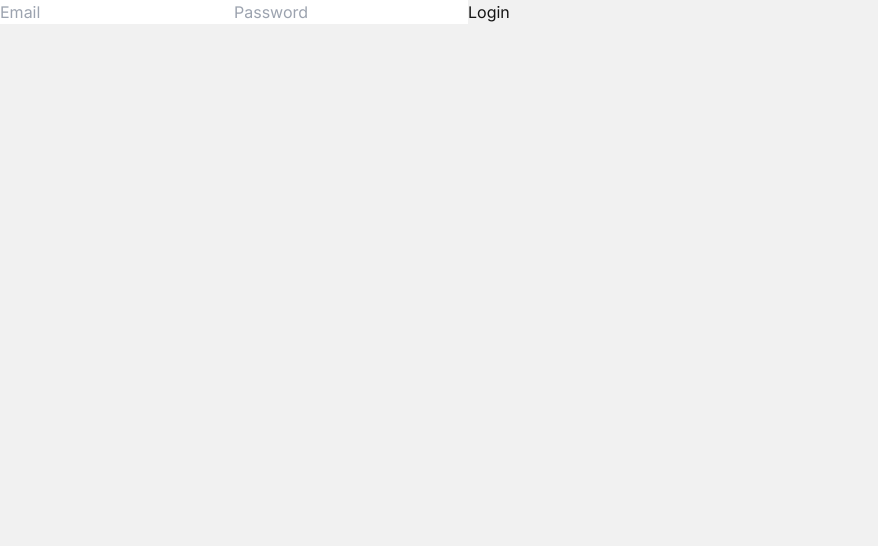
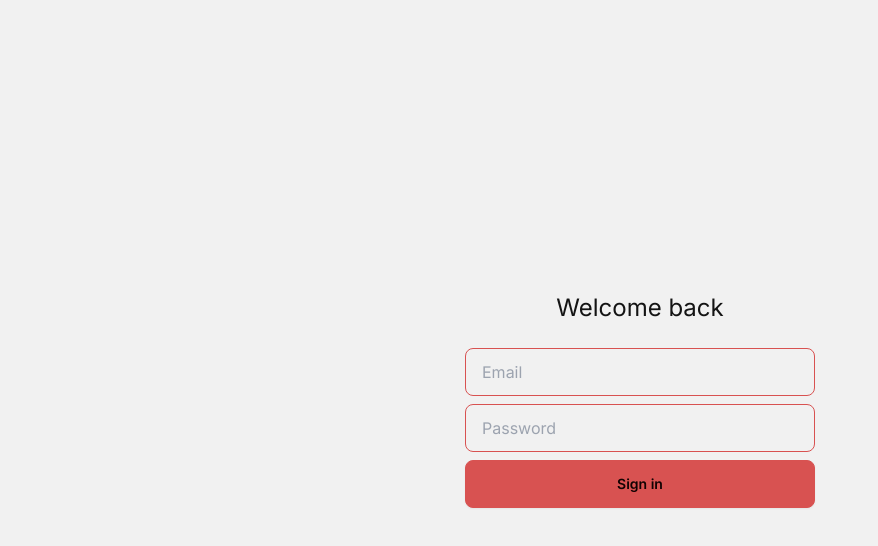
Before and after one commit to lidyadk/landlord-devdynamos, a Next.js app: page /login in a window 1280 px wide. Shown: the top 546 px of the page, without its empty margins (0-878 px from the left). Built offline with nearby package versions, Linux system fonts and the light colour scheme.

Commit message:
style: create minimal UI login

```diff
--- a/package.json
+++ b/package.json
@@ -17,7 +17,8 @@
     "next": "14.2.3",
     "prisma": "^5.13.0",
     "react": "^18",
-    "react-dom": "^18"
+    "react-dom": "^18",
+    "react-toastify": "^10.0.5"
   },
   "devDependencies": {
     "daisyui": "^4.11.1",
--- /dev/null
+++ b/src/app/(auth)/layout.js
@@ -0,0 +1,7 @@
+export default function Layout({ children }) {
+  return (
+    <main className="h-screen flex justify-center items-center">
+      <div className="w-[350px]">{children}</div>
+    </main>
+  );
+}
--- a/src/app/(protected)/layout.js
+++ b/src/app/(protected)/layout.js
@@ -27,7 +27,4 @@ export default async function Layout({ children }) {
   } catch {
     error;
   }
-  {
-    redirect("/");
-  }
 }
--- a/src/app/api/auth/login/route.js
+++ b/src/app/api/auth/login/route.js
@@ -12,13 +12,13 @@ export async function POST(req) {
   });
 
   if (!user) {
-    return Response.json({ message: "Account not found!" });
+    return Response.json({ message: "Account not found!" }, { status: 401 });
   }
 
   const isPasswordMatch = await bcrypt.compare(password, user.password);
 
   if (!isPasswordMatch) {
-    return Response.json({ message: "Password invalid!" });
+    return Response.json({ message: "Password invalid!" }, { status: 401 });
   }
 
   const payload = {
--- a/src/components/auth/login.jsx
+++ b/src/components/auth/login.jsx
@@ -1,9 +1,11 @@
 "use client";
 
 import { useRouter } from "next/navigation";
+import { useState } from "react";
 
 export const Login = () => {
   const router = useRouter();
+  const [message, setMessage] = useState("");
 
   async function handleLogin(formData) {
     const email = formData.get("email");
@@ -15,22 +17,52 @@ export const Login = () => {
     });
 
     const data = await res.json();
+    setMessage(data.message);
 
-    // if (isLandlord) {
-    //   router.push("/dashboard");
-    // } else {
-    //   router.push("/");
-    // }
-    router.push("/dashboard");
+    if (res.status === 200) {
+      router.push("/dashboard");
+    } else {
+    }
   }
 
   return (
-    <main>
-      <form action={handleLogin}>
-        <input name="email" type="email" placeholder="Email" />
-        <input name="password" type="password" placeholder="Password" />
-        <button>Login</button>
+    <main className="space-y-6">
+      <section className="flex justify-center items-center w-full">
+        <h1 className="text-2xl">Welcome back</h1>
+      </section>
+      <form action={handleLogin} className="space-y-2">
+        <input
+          type="email"
+          placeholder="Email"
+          name="email"
+          className="input input-bordered input-secondary w-full"
+        />
+        <input
+          type="password"
+          placeholder="Password"
+          name="password"
+          className="input input-bordered input-secondary w-full"
+        />
+        <button className="btn btn-secondary w-full my-3">Sign in</button>
       </form>
+      {message !== "" ? (
+        <div role="alert" className="alert alert-warning">
+          <svg
+            xmlns="http://www.w3.org/2000/svg"
+            fill="none"
+            viewBox="0 0 24 24"
+            className="stroke-current shrink-0 w-6 h-6"
+          >
+            <path
+              strokeLinecap="round"
+              strokeLinejoin="round"
+              strokeWidth="2"
+              d="M13 16h-1v-4h-1m1-4h.01M21 12a9 9 0 11-18 0 9 9 0 0118 0z"
+            ></path>
+          </svg>
+          <span>{message}</span>
+        </div>
+      ) : null}
     </main>
   );
 };
```
Also changed, not shown: 1 other file (tests, documents, lock files or other folders).
